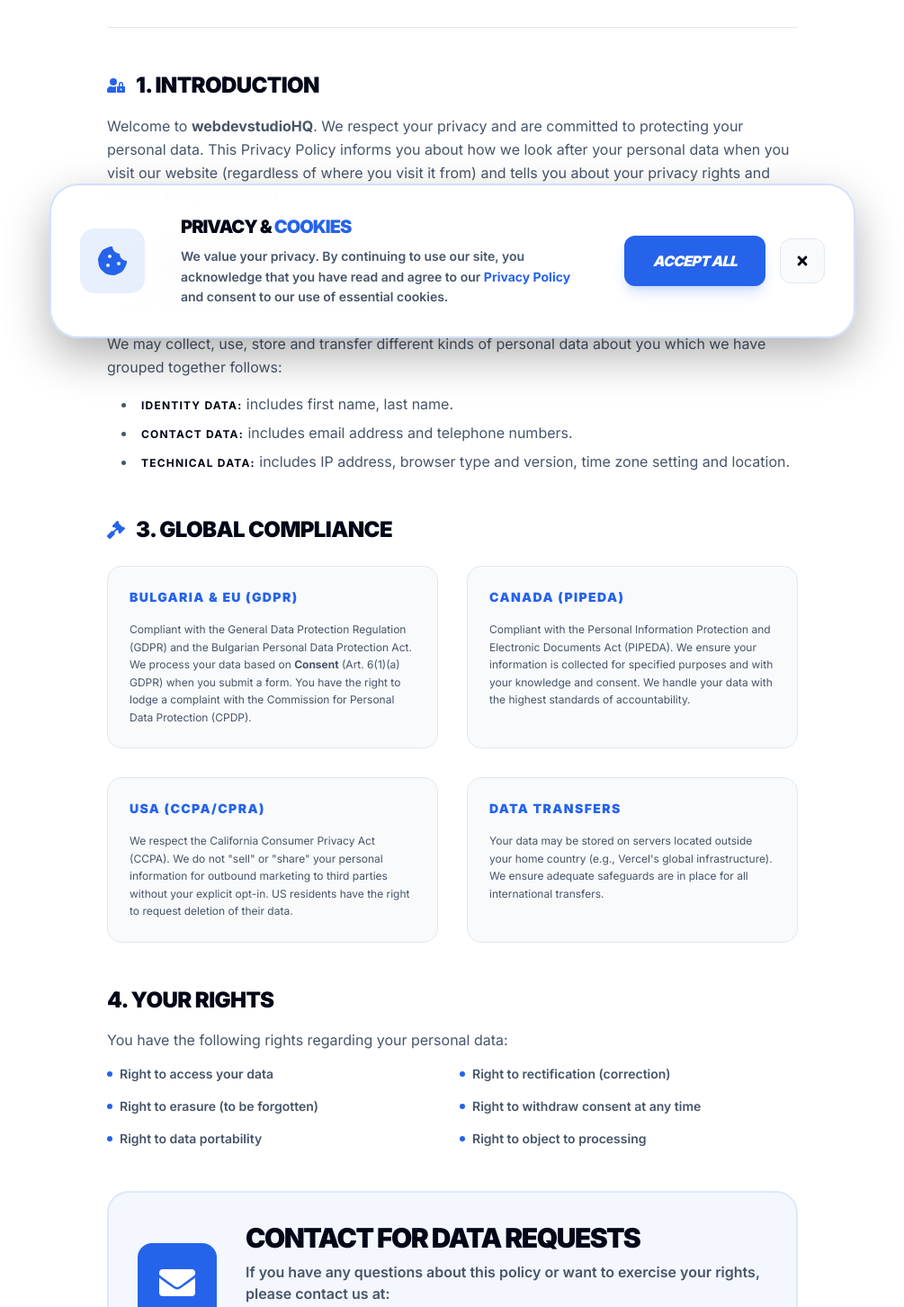
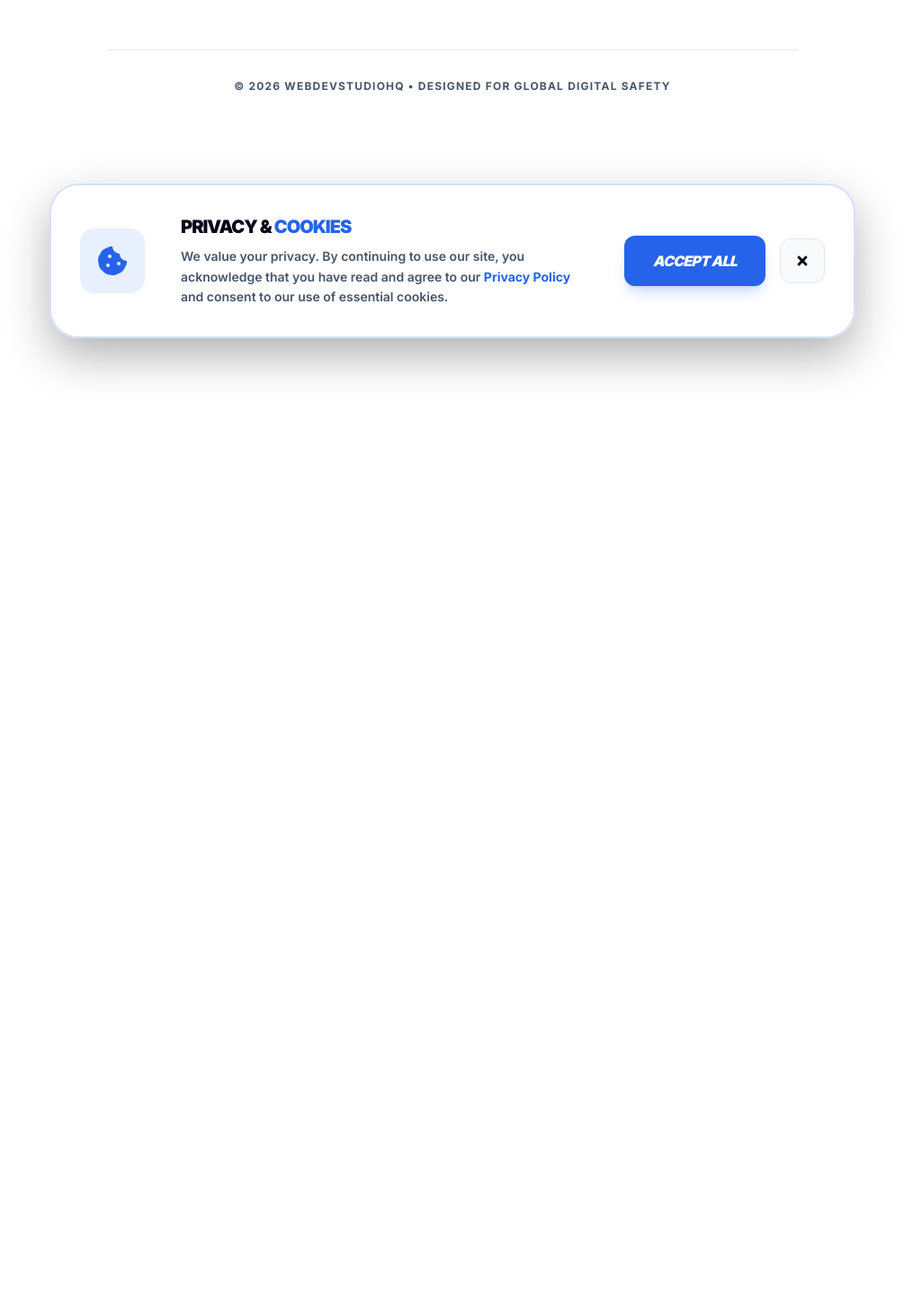
Before and after one commit to TpMarkov/portfolio, a Next.js app: page /privacy-policy in a window 1280 px wide. Shown: the part 400-1853 px from the top of the page at 90% size, without its empty margins (137-1142 px from the left). After the commit the page ends 800 px from the top, so only its background shows below. Built offline with nearby package versions, Linux system fonts and the light colour scheme.

Commit message:
add full privacy policy

```diff
--- a/app/globals.css
+++ b/app/globals.css
@@ -111,3 +111,49 @@ html {
     /* Dynamically calculate min-height to ensure hero always takes 100% of physical viewport */
     min-height: calc(100vh / var(--app-zoom)) !important;
 }
+
+/* Usercentrics Privacy Policy Styling Overrides */
+.uc-privacy-policy {
+    font-family: inherit;
+    line-height: 1.6;
+}
+
+.uc-privacy-policy h1,
+.uc-privacy-policy h2,
+.uc-privacy-policy h3,
+.uc-privacy-policy h4 {
+    margin-top: 2rem;
+    margin-bottom: 1rem;
+    font-weight: 800;
+    text-transform: uppercase;
+    letter-spacing: -0.025em;
+}
+
+.uc-privacy-policy p,
+.uc-privacy-policy li {
+    margin-bottom: 1rem;
+    color: var(--muted-foreground);
+}
+
+.dark .uc-privacy-policy h1,
+.dark .uc-privacy-policy h2,
+.dark .uc-privacy-policy h3,
+.dark .uc-privacy-policy h4 {
+    color: var(--foreground) !important;
+}
+
+.dark .uc-privacy-policy p,
+.dark .uc-privacy-policy li,
+.dark .uc-privacy-policy div {
+    color: var(--muted-foreground) !important;
+}
+
+.dark .uc-privacy-policy a {
+    color: var(--primary) !important;
+    text-decoration: underline;
+    text-underline-offset: 4px;
+}
+
+.dark .uc-privacy-policy strong {
+    color: var(--foreground) !important;
+}
--- a/app/privacy-policy/page.tsx
+++ b/app/privacy-policy/page.tsx
@@ -1,8 +1,30 @@
-import React from "react";
+"use client";
+import React, { useEffect } from "react";
 import Link from "next/link";
-import { FaArrowLeft, FaShieldAlt, FaUserLock, FaDatabase, FaGavel, FaEnvelope } from "react-icons/fa";
+import { FaArrowLeft, FaShieldAlt } from "react-icons/fa";
 
 const PrivacyPolicy = () => {
+    useEffect(() => {
+        // Create script element
+        const script = document.createElement("script");
+        script.id = "usercentrics-ppg";
+        script.src = "https://policygenerator.usercentrics.eu/api/privacy-policy";
+        script.setAttribute("privacy-policy-id", "ea62842a-027a-49d0-b557-1a55156a5cc0");
+        script.setAttribute("data-language", "en");
+        script.async = true;
+
+        // Append to head
+        document.head.appendChild(script);
+
+        // Cleanup on unmount
+        return () => {
+            const existingScript = document.getElementById("usercentrics-ppg");
+            if (existingScript) {
+                existingScript.remove();
+            }
+        };
+    }, []);
+
     return (
         <div className="min-h-screen bg-background text-foreground py-20 px-4 md:px-0">
             <div className="w-[90%] xl:w-[60%] mx-auto">
@@ -14,7 +36,6 @@ const PrivacyPolicy = () => {
                 </Link>
 
                 <div className="space-y-12">
-                    {/* Header */}
                     <div className="border-b border-border pb-12">
                         <div className="inline-block p-4 bg-primary/10 rounded-2xl mb-6">
                             <FaShieldAlt className="w-8 h-8 text-primary" />
@@ -22,128 +43,9 @@ const PrivacyPolicy = () => {
                         <h1 className="text-4xl md:text-6xl font-black uppercase tracking-tighter mb-6 leading-none">
                             Privacy <span className="text-primary">Policy</span>
                         </h1>
-                        <p className="text-muted-foreground text-lg max-w-2xl font-semibold italic">
-                            Effective Date: January 26, 2026. This policy outlines how we handle your personal data across EU, Canada, and the USA jurisdictions.
-                        </p>
                     </div>
 
-                    {/* Section 1: Introduction */}
-                    <section className="space-y-4">
-                        <div className="flex items-center gap-3">
-                            <FaUserLock className="text-primary text-xl" />
-                            <h2 className="text-2xl font-black uppercase tracking-tight">1. Introduction</h2>
-                        </div>
-                        <p className="text-muted-foreground leading-relaxed">
-                            Welcome to <strong>webdevstudioHQ</strong>. We respect your privacy and are committed to protecting your personal data. This Privacy Policy informs you about how we look after your personal data when you visit our website (regardless of where you visit it from) and tells you about your privacy rights and how the law protects you.
-                        </p>
-                    </section>
-
-                    {/* Section 2: Data Collection */}
-                    <section className="space-y-4">
-                        <div className="flex items-center gap-3">
-                            <FaDatabase className="text-primary text-xl" />
-                            <h2 className="text-2xl font-black uppercase tracking-tight">2. Data We Collect</h2>
-                        </div>
-                        <p className="text-muted-foreground leading-relaxed italic mb-4">
-                            "Safely collecting your email addresses is our priority."
-                        </p>
-                        <p className="text-muted-foreground leading-relaxed">
-                            We may collect, use, store and transfer different kinds of personal data about you which we have grouped together follows:
-                        </p>
-                        <ul className="list-disc list-inside space-y-2 text-muted-foreground ml-4">
-                            <li><span className="font-bold text-foreground uppercase text-xs tracking-widest">Identity Data:</span> includes first name, last name.</li>
-                            <li><span className="font-bold text-foreground uppercase text-xs tracking-widest">Contact Data:</span> includes email address and telephone numbers.</li>
-                            <li><span className="font-bold text-foreground uppercase text-xs tracking-widest">Technical Data:</span> includes IP address, browser type and version, time zone setting and location.</li>
-                        </ul>
-                    </section>
-
-                    {/* Section 3: Legal Basis */}
-                    <section className="space-y-4">
-                        <div className="flex items-center gap-3">
-                            <FaGavel className="text-primary text-xl" />
-                            <h2 className="text-2xl font-black uppercase tracking-tight">3. Global Compliance</h2>
-                        </div>
-
-                        <div className="grid grid-cols-1 md:grid-cols-2 gap-8 mt-6">
-                            {/* Bulgaria / EU */}
-                            <div className="bg-secondary p-6 rounded-2xl border border-border">
-                                <h3 className="text-primary font-black uppercase tracking-widest text-sm mb-4">Bulgaria & EU (GDPR)</h3>
-                                <p className="text-xs text-muted-foreground leading-relaxed">
-                                    Compliant with the General Data Protection Regulation (GDPR) and the Bulgarian Personal Data Protection Act. We process your data based on <strong>Consent</strong> (Art. 6(1)(a) GDPR) when you submit a form. You have the right to lodge a complaint with the Commission for Personal Data Protection (CPDP).
-                                </p>
-                            </div>
-
-                            {/* Canada */}
-                            <div className="bg-secondary p-6 rounded-2xl border border-border">
-                                <h3 className="text-primary font-black uppercase tracking-widest text-sm mb-4">Canada (PIPEDA)</h3>
-                                <p className="text-xs text-muted-foreground leading-relaxed">
-                                    Compliant with the Personal Information Protection and Electronic Documents Act (PIPEDA). We ensure your information is collected for specified purposes and with your knowledge and consent. We handle your data with the highest standards of accountability.
-                                </p>
-                            </div>
-
-                            {/* USA */}
-                            <div className="bg-secondary p-6 rounded-2xl border border-border">
-                                <h3 className="text-primary font-black uppercase tracking-widest text-sm mb-4">USA (CCPA/CPRA)</h3>
-                                <p className="text-xs text-muted-foreground leading-relaxed">
-                                    We respect the California Consumer Privacy Act (CCPA). We do not "sell" or "share" your personal information for outbound marketing to third parties without your explicit opt-in. US residents have the right to request deletion of their data.
-                                </p>
-                            </div>
-
-                            {/* International */}
-                            <div className="bg-secondary p-6 rounded-2xl border border-border">
-                                <h3 className="text-primary font-black uppercase tracking-widest text-sm mb-4">Data Transfers</h3>
-                                <p className="text-xs text-muted-foreground leading-relaxed">
-                                    Your data may be stored on servers located outside your home country (e.g., Vercel's global infrastructure). We ensure adequate safeguards are in place for all international transfers.
-                                </p>
-                            </div>
-                        </div>
-                    </section>
-
-                    {/* Section 4: Your Rights */}
-                    <section className="space-y-4">
-                        <div className="flex items-center gap-3">
-                            <h2 className="text-2xl font-black uppercase tracking-tight">4. Your Rights</h2>
-                        </div>
-                        <div className="space-y-4 text-muted-foreground">
-                            <p>You have the following rights regarding your personal data:</p>
-                            <div className="grid grid-cols-1 sm:grid-cols-2 gap-4">
-                                {[
-                                    "Right to access your data",
-                                    "Right to rectification (correction)",
-                                    "Right to erasure (to be forgotten)",
-                                    "Right to withdraw consent at any time",
-                                    "Right to data portability",
-                                    "Right to object to processing"
-                                ].map((right, index) => (
-                                    <div key={index} className="flex items-center gap-2">
-                                        <div className="w-1.5 h-1.5 bg-primary rounded-full" />
-                                        <span className="text-sm font-semibold">{right}</span>
-                                    </div>
-                                ))}
-                            </div>
-                        </div>
-                    </section>
-
-                    {/* Section 5: Contact */}
-                    <section className="bg-primary/5 p-8 rounded-3xl border-2 border-primary/10">
-                        <div className="flex flex-col md:flex-row items-center gap-8">
-                            <div className="p-6 bg-primary rounded-2xl">
-                                <FaEnvelope className="w-10 h-10 text-primary-foreground" />
-                            </div>
-                            <div className="flex-1 text-center md:text-left">
-                                <h2 className="text-3xl font-black uppercase tracking-tighter mb-2">Contact for Data Requests</h2>
-                                <p className="text-muted-foreground font-semibold mb-4">
-                                    If you have any questions about this policy or want to exercise your rights, please contact us at:
-                                </p>
-                                <Link
-                                    href="mailto:webdevstudiohq@gmail.com"
-                                    className="text-primary text-xl font-black tracking-widest hover:underline"
-                                >
-                                    webdevstudiohq@gmail.com
-                                </Link>
-                            </div>
-                        </div>
-                    </section>
+                    <div className="uc-privacy-policy"></div>
                 </div>
 
                 <div className="mt-20 pt-8 border-t border-border text-center">
```
